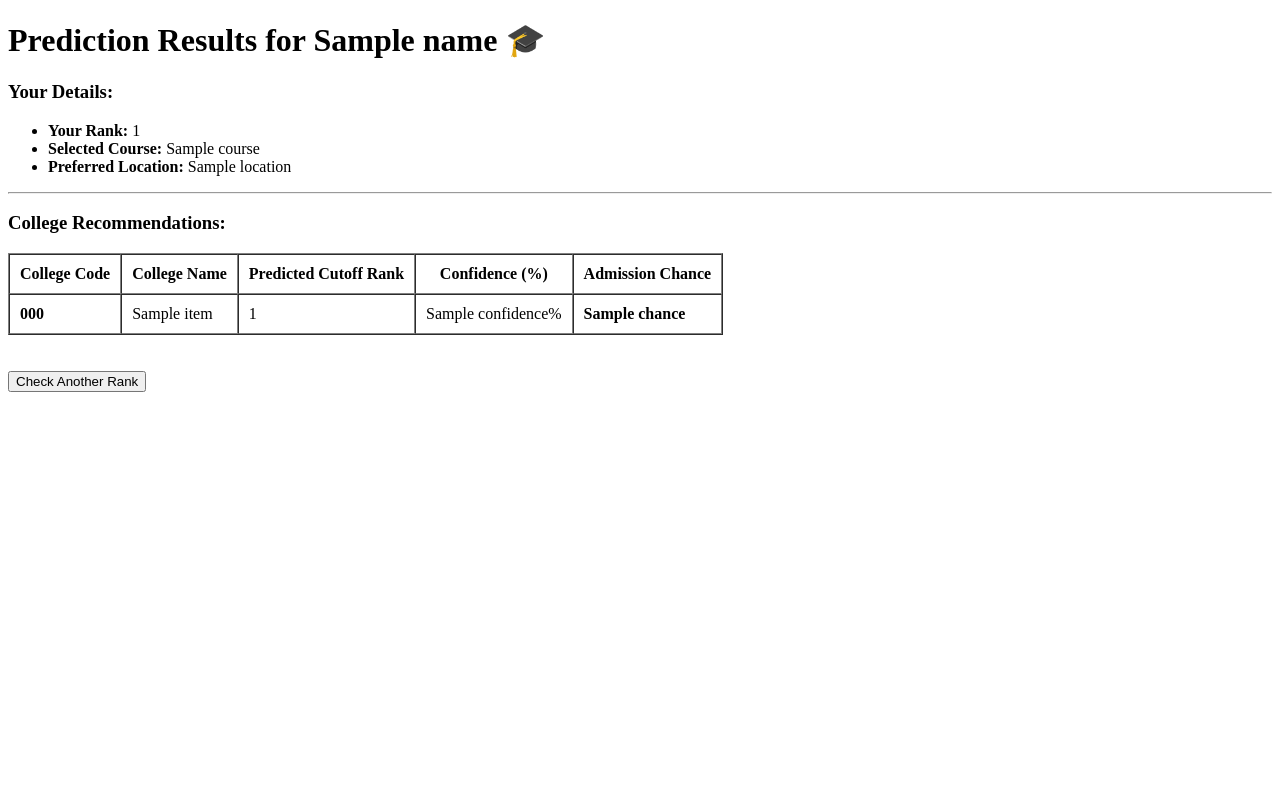
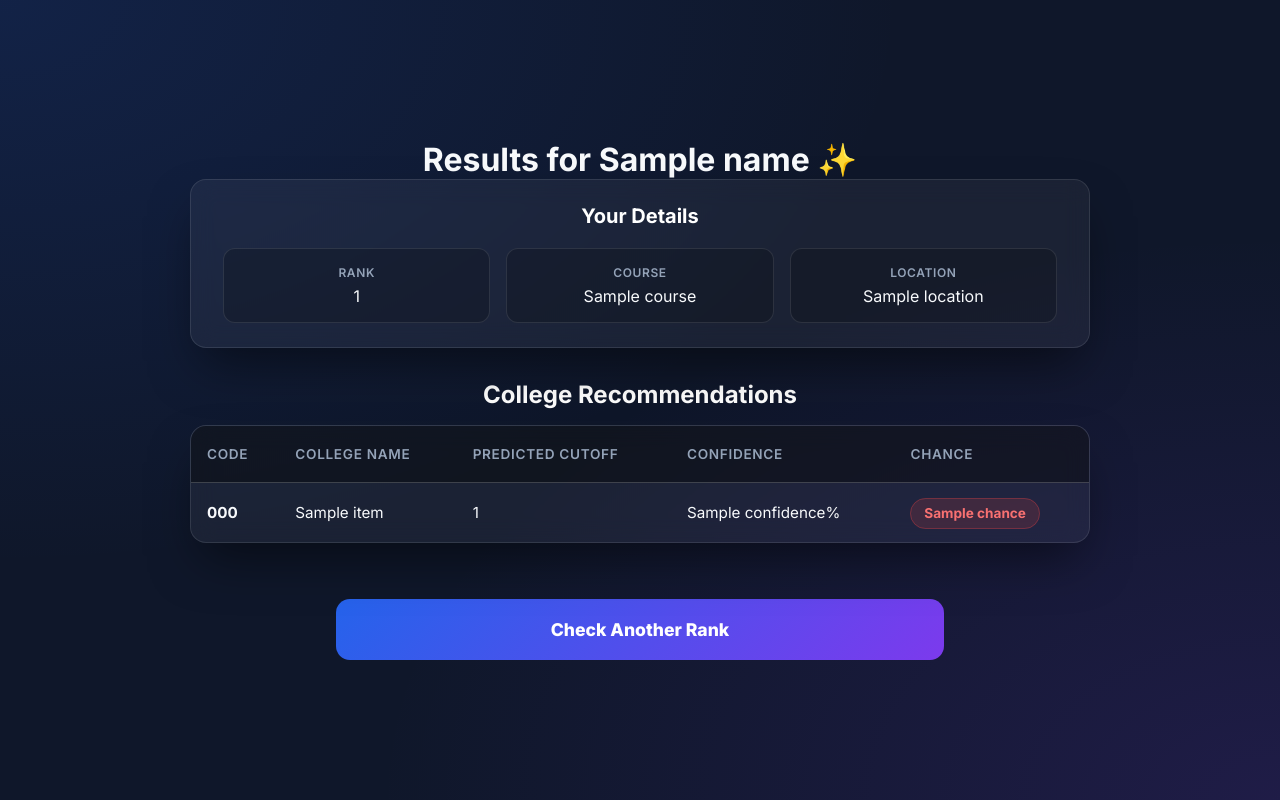
Before and after one commit to VINAYAK-AS/edu_predict, a Flask app: template templates/result.html in a window 1280 px wide. Run offline with Flask 3, Linux system fonts and the light colour scheme; the template is opened without the code that fills it: most values are stand-ins (such as "Sample title", 1, 10 or a date in 2020).

Commit message:
styling has finalized

```diff
--- a/templates/result.html
+++ b/templates/result.html
@@ -1,32 +1,48 @@
 <!DOCTYPE html>
-<html>
+<html lang="en">
 <head>
+    <meta charset="UTF-8">
+    <meta name="viewport" content="width=device-width, initial-scale=1.0">
     <title>Prediction Results</title>
+
+    <link href="https://fonts.googleapis.com/css2?family=Inter:wght@400;600;700;800&display=swap" rel="stylesheet">
+
+    <link rel="stylesheet" href="static/css/rstyle.css">
 </head>
 <body>
 
-    <h1>Prediction Results for {{ name }} 🎓</h1>
+    <h1>Results for {{ name }} ✨</h1>
 
-    <h3>Your Details:</h3>
-    <ul>
-        <li><strong>Your Rank:</strong> {{ rank }}</li>
-        <li><strong>Selected Course:</strong> {{ course }}</li>
-        <li><strong>Preferred Location:</strong> {{ location }}</li>
-    </ul>
+    <div class="details-card">
+        <h3>Your Details</h3>
+        <div class="details-grid">
+            <div class="detail-item">
+                <span>Rank</span>
+                {{ rank }}
+            </div>
+            <div class="detail-item">
+                <span>Course</span>
+                {{ course }}
+            </div>
+            <div class="detail-item">
+                <span>Location</span>
+                {{ location }}
+            </div>
+        </div>
+    </div>
 
-    <hr>
-
-    <h3>College Recommendations:</h3>
+    <h3 class="section-title">College Recommendations</h3>
 
     {% if results %}
-        <table border="1" cellpadding="10" cellspacing="0">
+        <div class="table-container">
+            <table>
                 <thead>
                     <tr>
-                    <th>College Code</th>
+                        <th>Code</th>
                         <th>College Name</th>
-                    <th>Predicted Cutoff Rank</th>
-                    <th>Confidence (%)</th>
-                    <th>Admission Chance</th>
+                        <th>Predicted Cutoff</th>
+                        <th>Confidence</th>
+                        <th>Chance</th>
                     </tr>
                 </thead>
                 <tbody>
@@ -36,19 +52,27 @@
                             <td>{{ item.college_name }}</td>
                             <td>{{ item.predicted_rank }}</td>
                             <td>{{ item.confidence }}%</td>
-                        <td><strong>{{ item.chance }}</strong></td>
+
+                            <td class="
+                                {% if item.chance == 'High Chance' %} chance-high
+                                {% elif item.chance == 'Medium Chance' %} chance-medium
+                                {% else %} chance-low {% endif %}
+                            ">
+                                <span class="chance-badge">{{ item.chance }}</span>
+                            </td>
                         </tr>
                     {% endfor %}
                 </tbody>
             </table>
+        </div>
     {% else %}
+        <div class="details-card no-results">
             <p>Sorry, we couldn't find any colleges in {{ location }} offering {{ course }}.</p>
+        </div>
     {% endif %}
 
-    <br><br>
-
-    <a href="/">
-        <button>Check Another Rank</button>
+    <a href="/" class="back-link">
+        Check Another Rank
     </a>
 
 </body>
```
Also changed, not shown: templates/index.html (+8 -1 lines). Lines whose indentation alone changed are shown as unchanged.
